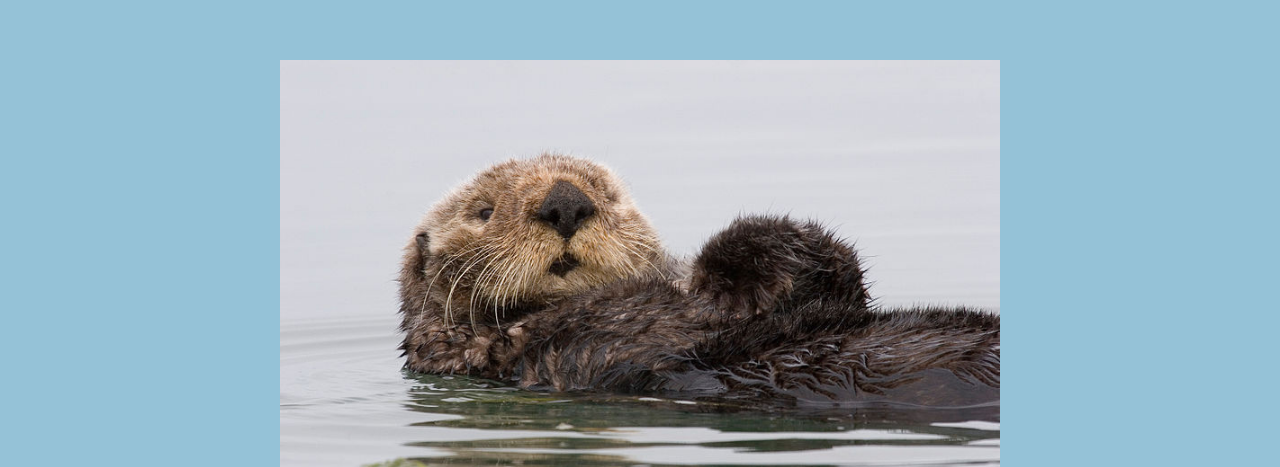
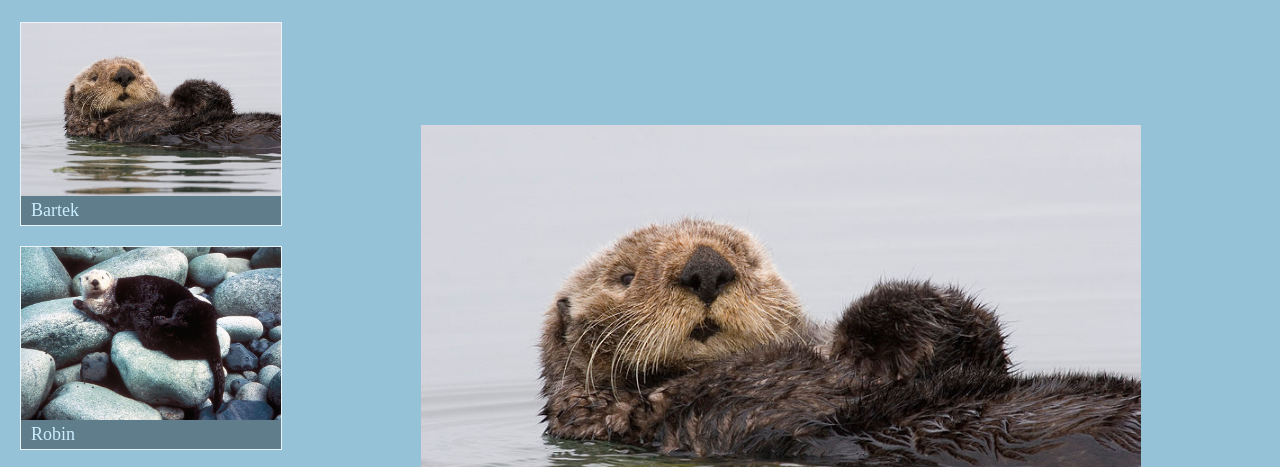
Before and after one commit to MartaPiatek/Wydrowisko, a plain HTML site: page index.html in a window 1280 px wide. Shown: the part 80-547 px from the top of the page. Drawn offline with nearby package versions, Linux system fonts and the light colour scheme; files whose address does not match are found by name.

Commit message:
Dodanie responsywności

```diff
--- a/index.html
+++ b/index.html
@@ -3,6 +3,7 @@
 
 <head>
   <meta charset="utf-8">
+  <meta name="viewport" content="width=device-width, initial-scale=1">
   <title>Wydrowisko</title>
   <link rel="stylesheet" href="https://cdnjs.cloudflare.com/ajax/libs/normalize/8.0.0/normalize.min.css">
   <link rel="stylesheet" href="style/style.css">
--- a/style/style.css
+++ b/style/style.css
@@ -105,3 +105,21 @@ a {
   position: absolute;
   text-shadow: rgba(0, 0, 0, 0.9) 1px 2px 9px;
 }
+
+@media all and (min-width: 768px) {
+  .glowna-tresc{
+    flex-direction: row;
+    overflow: hidden;
+  }
+  .lista-miniatur{
+    flex-direction: column;
+    margin-left: 20px;
+      order: 0;
+  }
+  .element-listy{
+    max-width: 260px;
+  }
+.element-listy+.element-listy{
+  margin-top: 20px;
+}
+}
```
